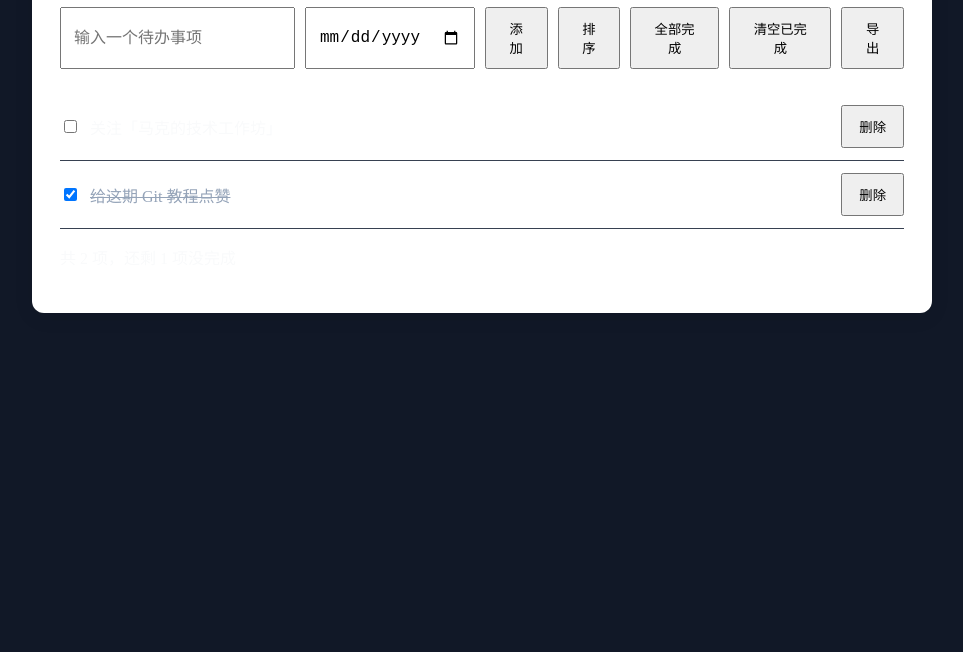
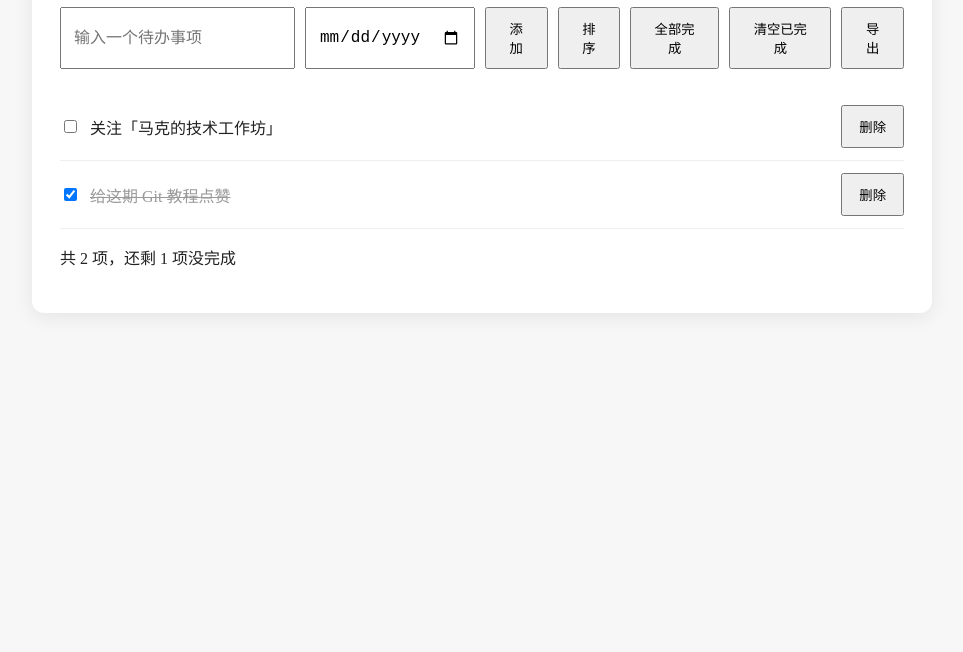
Before and after one commit to bingppo/bingppo, a plain HTML site: page index.html in a window 1280 px wide. Shown: the part 148-800 px from the top of the page, without its empty margins (158-1121 px from the left). Drawn offline with Linux system fonts and the light colour scheme.

Commit message:
Revert "使用深色主题"
This reverts commit 77151416293de1e928f05d4e6686428643c95c5f.

```diff
--- a/index.html
+++ b/index.html
@@ -9,8 +9,8 @@
       max-width: 900px;
       margin: 60px auto;
       padding: 0 20px;
-      background: #111827;
-      color: #f9fafb;
+      background: #f7f7f7;
+      color: #222;
     }
 
     .app {
@@ -57,7 +57,7 @@
       align-items: center;
       gap: 10px;
       padding: 12px 0;
-      border-bottom: 1px solid #374151;
+      border-bottom: 1px solid #eee;
     }
 
     li span {
@@ -66,7 +66,7 @@
 
     li.completed span {
       text-decoration: line-through;
-      color: #94a3b8;
+      color: #999;
     }
 
     li.completed .due {
```
